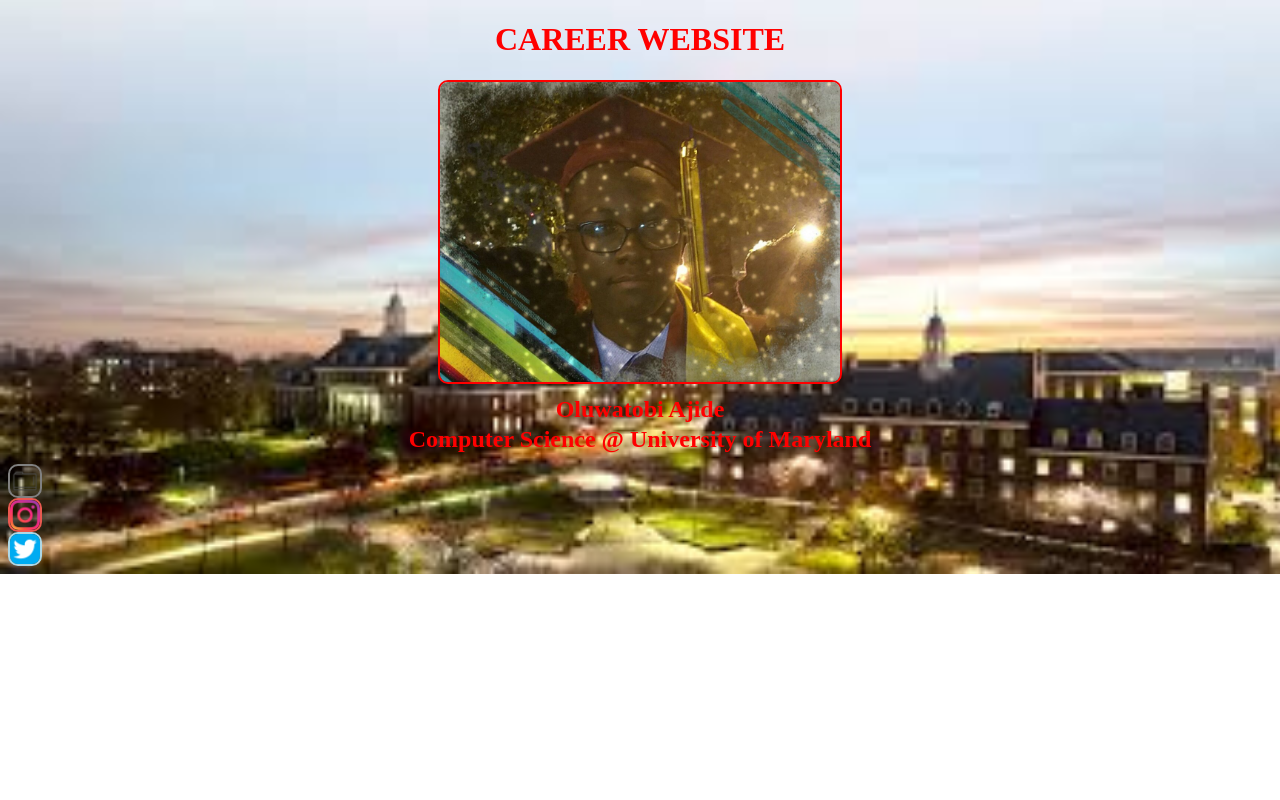
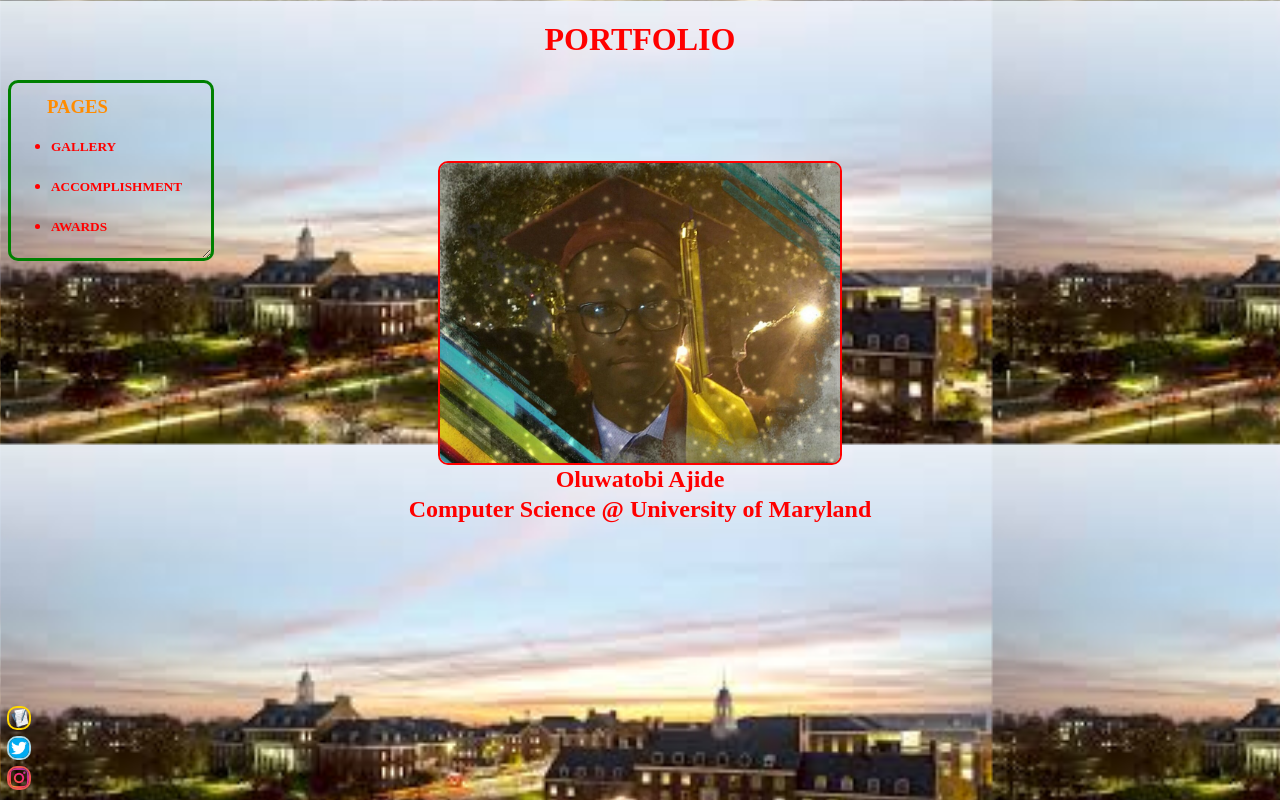
Before and after one commit to tajide1/tajide1.github.io, a plain HTML site: page index.html in a window 1280 px wide. Drawn offline with Linux system fonts and the light colour scheme.

Commit message:
Add files via upload

```diff
--- a/index.html
+++ b/index.html
@@ -1,20 +1,42 @@
 <!DOCTYPE html>
 <html>
 <head>
-  <title>Resume</title>
+  <title>Oluwatobi Ajide Info</title>
   <link href="/style.css" type="text/css" rel="stylesheet"/>
 </head>
 <body>
-  <h1> Career Website</h1>
-    <div id="image">
-        <img src="Assets/13392185_150267422054476_1473154607018734492_o.jpg" />
-    </div>
-  <h2 class="info">Oluwatobi Ajide</h2>
-  <h2 class="info">Computer Science @ University of Maryland</h2>
-  <a  href= "Assets/tobi%20RESUME2.pdf" target="_blank"><img id="Resume" src="Assets/1490164580_Folder.png"/></a>
-    <a  href="https://www.instagram.com/poseidonocean125/?hl=en" target="_blank">
-        <img id="Intagram" src="Assets/1490158910_Instagram.png"/></a>
+  <h1 id="heading"> Portfolio</h1>
+    <div class="navigation">
+       <ul>
+           <h3>Pages</h3>
+           <li>
+              <h5>Gallery</h5>
+           </li>
+           <li>
+              <h5>Accomplishment</h5>
+           </li>
+           <li>
+               <h5>Awards</h5>
+           </li>
+       </ul>
 
-<a href="https://twitter.com/biajide" target="_blank"> <img id="Twitter" src="Assets/1490159269_twitter.png"/></a>
+  </div>
+  <img id="profilePic"  src="Assets/13392185_150267422054476_1473154607018734492_o.jpg" />
+
+
+  <div class="info">
+         <h2 >Oluwatobi Ajide</h2>
+         <h2>Computer Science @ University of Maryland</h2>
+  </div>
+  <div class="button">
+         <a  href= "Assets/tobi%20RESUME2.pdf" target="_blank">
+          <img id="Resume" src="Assets/1490246811_27-Edit%20Text.png" alt="Resume"/>
+         </a>
+        <a  href="https://www.instagram.com/poseidonocean125/?hl=en" target="_blank">
+          <img id="Instagram" src="Assets/1490158910_Instagram.png"/>
+       </a>
+
+       <a href="https://twitter.com/biajide" target="_blank">  <img id="Twitter" src="Assets/1490159269_twitter.png"/></a>
+  </div>
 </body>
 </html>
--- a/style.css
+++ b/style.css
@@ -1,49 +1,65 @@
-body{
-background:url(Assets/download.jpg) no-repeat;
-background-size:cover;
+body {
+  background-image:url(Assets/download.jpg) ;
+  background-size: contain;
 }
 
-h1{
+#heading {
   text-align:center;
   color:red;
   text-transform:uppercase;
 }
-h2, a {
+
+.info {
+  text-align:center;
   color:red;
   line-height:10px;
+  position: relative;
+  bottom:-90px
 }
-.info{
-    text-align:center;
+.navigation{
+  color:red;
+  border: 3px solid green;
+  max-width: 200px;
+  border-radius: 10px;
+  text-transform:uppercase;
+  resize:both;
+  overflow:auto;
+}
+.navigation h3 {
+    margin:-3px -4px;
+    color:darkorange
 }
 
 *{
   font-family:serif,sans-serif;
 }
-img{
+#profilePic {
   border:2px solid red;
   border-radius:10px;
-    margin:0px auto;
+  margin:-100px auto;
   display:block;
-    max-height: 300px
+  max-height: 300px;
 }
-#Resume{
-    border:2px solid gray;
+.button img {
   display:block;
-    max-height: 30px;
+  max-height: 20px;
   border-radius: 10px;
-    margin:inherit;
+  position:fixed;
+  left:7px;
+}
+#Resume {
+  border:2px solid gold;
+  bottom:70px;
+
+
 }
 #Twitter{
   border:2px solid lightblue;
-    display:block;
-    max-height: 30px;
-    border-radius: 10px;
-    margin:inherit;
+  bottom:40px;
+
 }
-#Intagram{
+#Instagram{
   border:2px solid #e95950;
-    display:block;
-    max-height: 30px;
-    border-radius: 10px;
-    margin:inherit
+  bottom:10px;
+
 }
```
Also changed, not shown: Assets/1490246811_27-Edit Text.png (added), 1 other file. Lines whose indentation alone changed are shown as unchanged.
